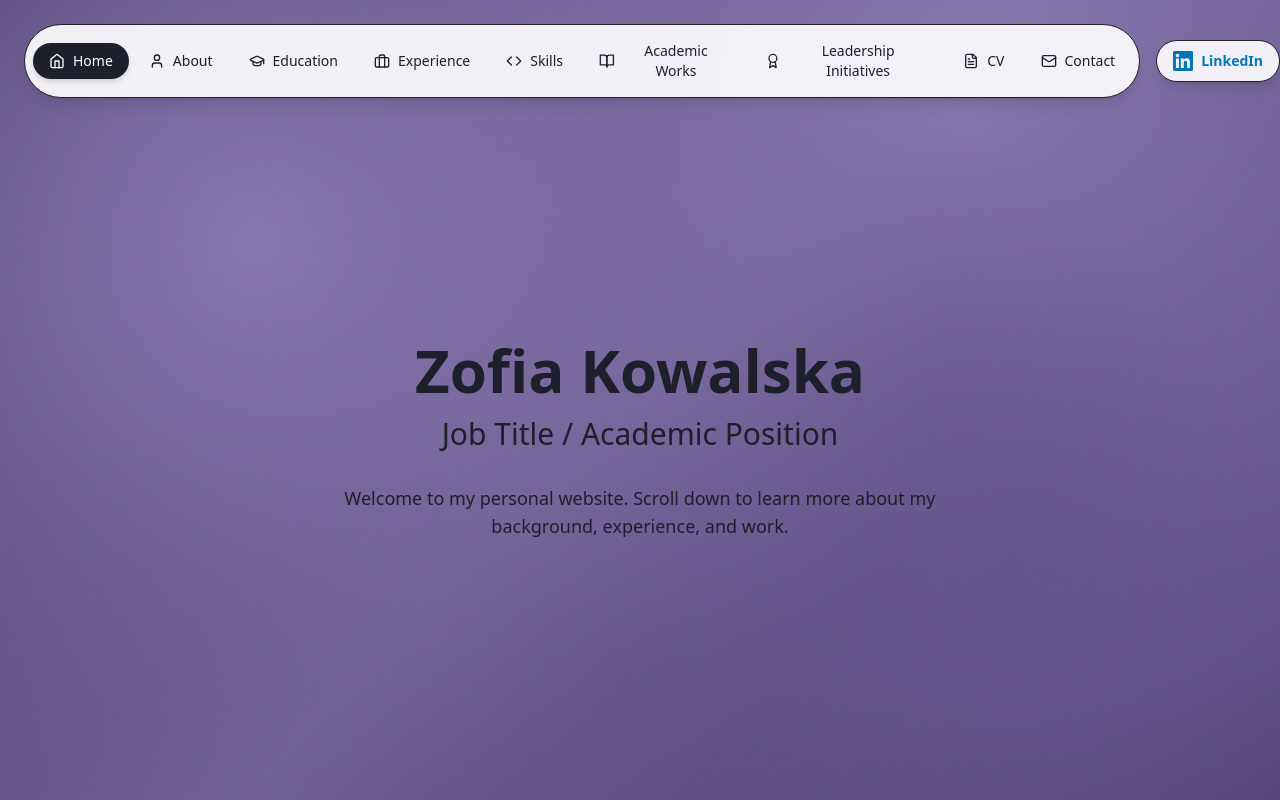
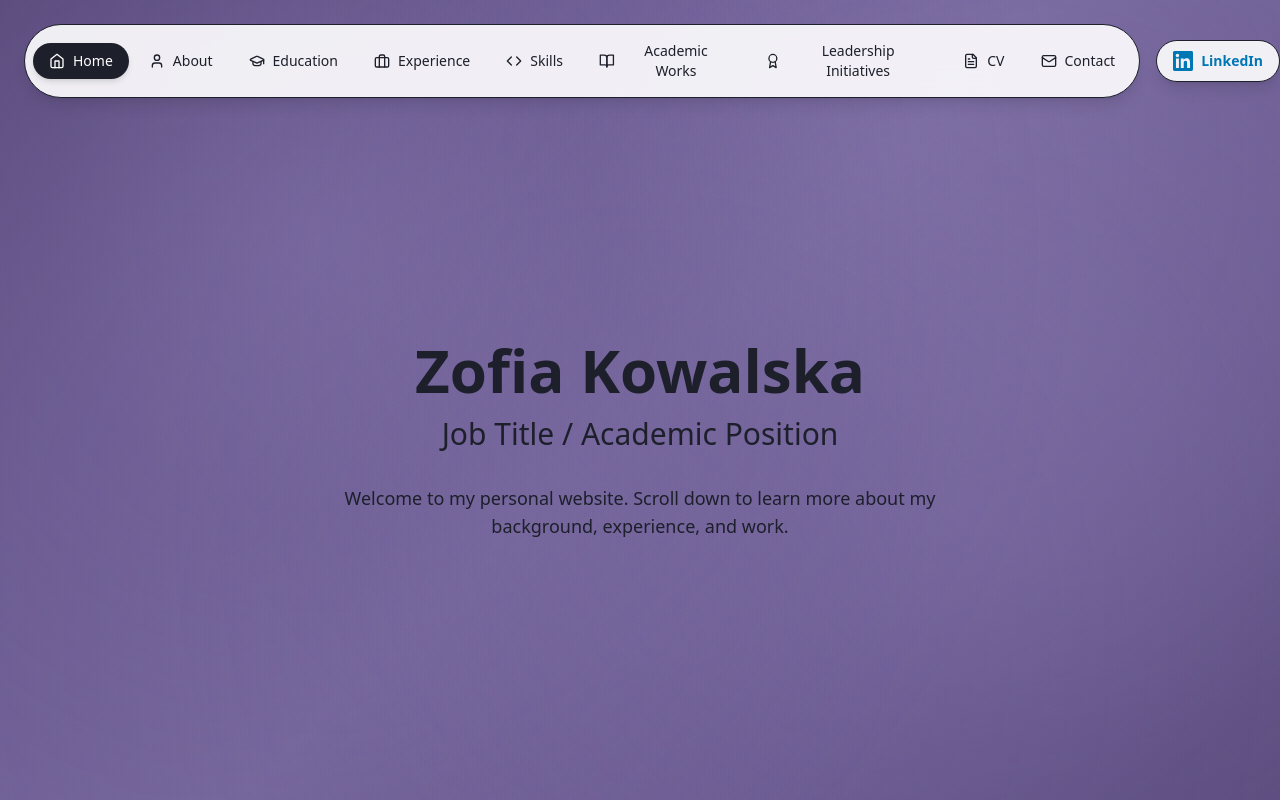
Before and after one commit to zofiakowalska/PersonalWeb, a React (Vite) app: page / in a window 1280 px wide. Shown: the top 800 px of the page. Built offline with nearby package versions, Linux system fonts and the light colour scheme.

Commit message:
Create soft diffused glow background with smooth radial gradients

```diff
--- a/src/App.jsx
+++ b/src/App.jsx
@@ -51,13 +51,13 @@ export default function PersonalWebsite() {
     <div className="min-h-screen" style={{
       backgroundColor: '#5a4a7a',
       backgroundImage: `
-        radial-gradient(circle at 20% 30%, rgba(140, 125, 180, 0.9) 0%, rgba(140, 125, 180, 0.4) 30%, transparent 60%),
-        radial-gradient(circle at 80% 70%, rgba(100, 85, 140, 0.8) 0%, rgba(100, 85, 140, 0.3) 35%, transparent 65%),
-        radial-gradient(circle at 50% 85%, rgba(90, 75, 120, 0.7) 0%, rgba(90, 75, 120, 0.2) 40%, transparent 70%),
-        radial-gradient(circle at 75% 15%, rgba(150, 135, 190, 0.85) 0%, rgba(150, 135, 190, 0.3) 25%, transparent 55%),
-        radial-gradient(circle at 10% 60%, rgba(80, 65, 110, 0.6) 0%, transparent 50%),
-        radial-gradient(circle at 90% 40%, rgba(120, 105, 160, 0.75) 0%, transparent 45%),
-        linear-gradient(135deg, #4a3a6a 0%, #5a4a7a 20%, #6c5b92 40%, #7a6ba0 50%, #6c5b92 60%, #5a4a7a 80%, #4a3a6a 100%)
+        radial-gradient(circle at 25% 30%, rgba(140, 125, 180, 0.35) 0%, rgba(120, 105, 160, 0.15) 25%, rgba(100, 85, 140, 0.05) 50%, transparent 70%),
+        radial-gradient(circle at 75% 65%, rgba(130, 115, 170, 0.3) 0%, rgba(110, 95, 150, 0.12) 30%, rgba(90, 75, 130, 0.04) 55%, transparent 75%),
+        radial-gradient(circle at 50% 80%, rgba(125, 110, 165, 0.28) 0%, rgba(105, 90, 145, 0.1) 35%, rgba(85, 70, 125, 0.03) 60%, transparent 80%),
+        radial-gradient(circle at 70% 20%, rgba(145, 130, 185, 0.32) 0%, rgba(125, 110, 165, 0.14) 28%, rgba(105, 90, 145, 0.05) 52%, transparent 72%),
+        radial-gradient(circle at 15% 55%, rgba(115, 100, 155, 0.25) 0%, rgba(95, 80, 135, 0.08) 40%, transparent 65%),
+        radial-gradient(circle at 85% 45%, rgba(135, 120, 175, 0.3) 0%, rgba(115, 100, 155, 0.12) 32%, transparent 68%),
+        linear-gradient(135deg, #5a4a7a 0%, #6c5b92 25%, #7a6ba0 50%, #6c5b92 75%, #5a4a7a 100%)
       `,
       backgroundAttachment: 'fixed',
       backgroundSize: '100% 100%'
```
